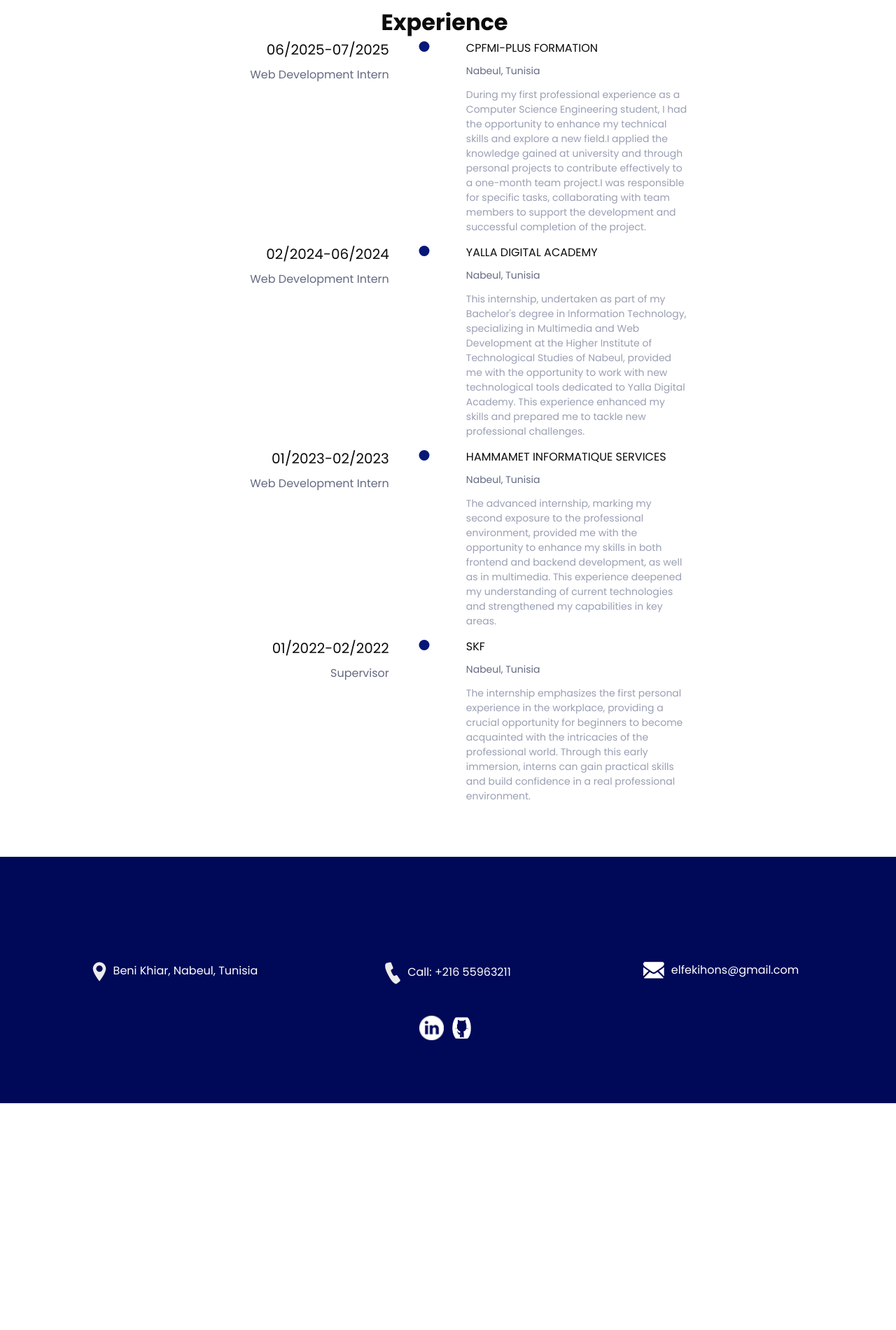
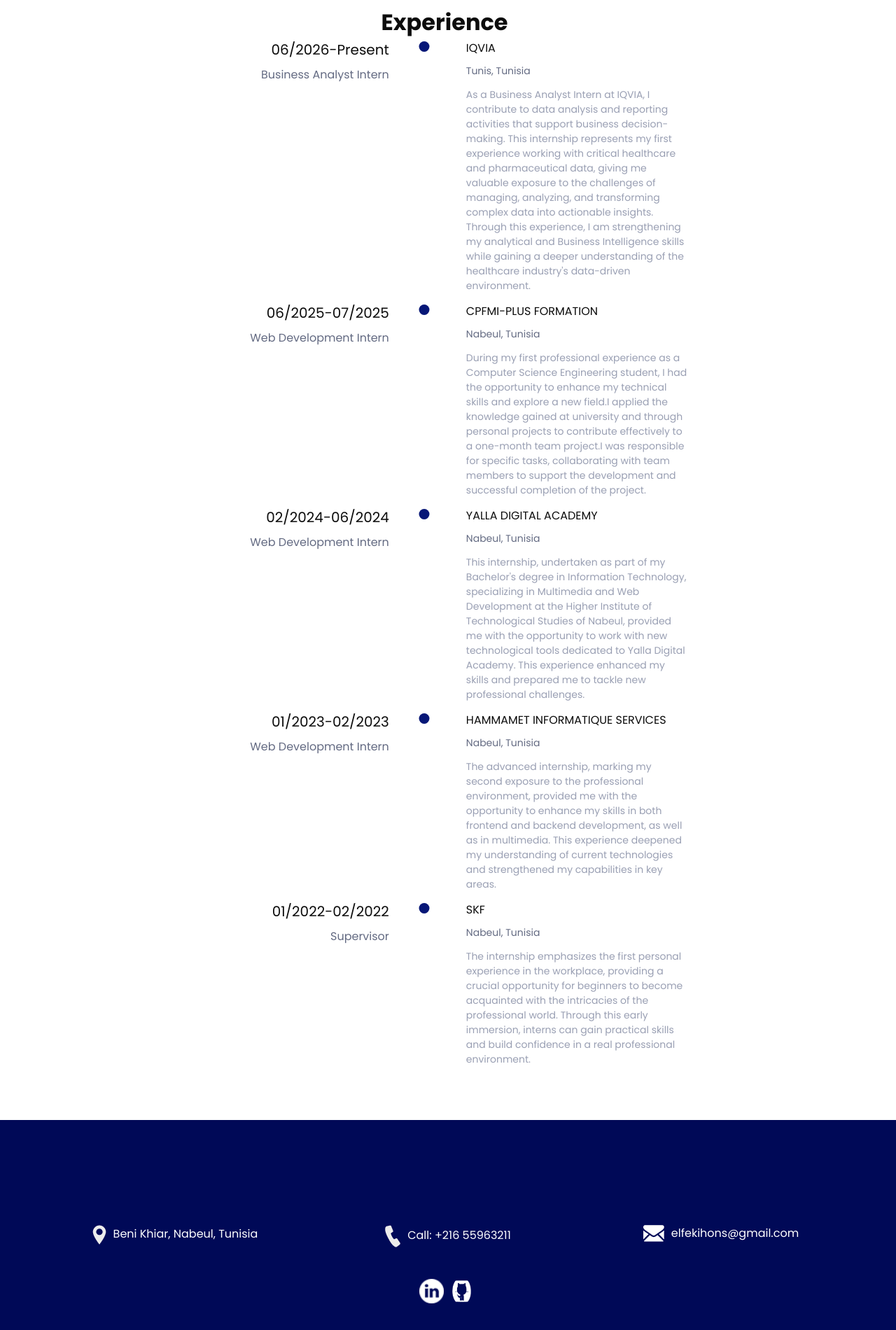
Before and after one commit to OnsElfekih/portfolio, a website: page experience.html in a window 1280 px wide. Shown: the part 120-2020 px from the top of the page at 70% size. Before the commit the page ends 1696 px from the top, so only its background shows below. Drawn offline with nearby package versions, Linux system fonts and the light colour scheme.

Commit message:
newExperience

```diff
--- a/experience.html
+++ b/experience.html
@@ -1,46 +1,81 @@
-<!DOCTYPE html>
+<!doctype html>
 <html>
-
   <head>
     <meta charset="utf-8" />
     <meta http-equiv="X-UA-Compatible" content="IE=edge" />
-  <meta name="viewport" content="width=device-width, initial-scale=1, shrink-to-fit=no" />
+    <meta
+      name="viewport"
+      content="width=device-width, initial-scale=1, shrink-to-fit=no"
+    />
     <meta name="keywords" content="" />
     <meta name="description" content="" />
     <meta name="author" content="" />
 
     <title>Ons Elfekih</title>
-  <link href="images/Black_Modern_Aesthetic_Signature_Typography_Logo-removebg-preview.png" rel="icon">
+    <link
+      href="images/Black_Modern_Aesthetic_Signature_Typography_Logo-removebg-preview.png"
+      rel="icon"
+    />
 
-  <link rel="stylesheet" type="text/css" href="https://cdnjs.cloudflare.com/ajax/libs/OwlCarousel2/2.1.3/assets/owl.carousel.min.css" />
+    <link
+      rel="stylesheet"
+      type="text/css"
+      href="https://cdnjs.cloudflare.com/ajax/libs/OwlCarousel2/2.1.3/assets/owl.carousel.min.css"
+    />
     <link rel="stylesheet" type="text/css" href="css/bootstrap.css" />
-  <link href="https://fonts.googleapis.com/css?family=Poppins:400,600,700&display=swap" rel="stylesheet">
+    <link
+      href="https://fonts.googleapis.com/css?family=Poppins:400,600,700&display=swap"
+      rel="stylesheet"
+    />
     <link href="css/style.css" rel="stylesheet" />
     <link href="css/responsive.css" rel="stylesheet" />
   </head>
 
   <body class="sub_page">
-
     <div class="hero_area">
       <header class="header_section">
         <div class="container">
           <nav class="navbar navbar-expand-lg custom_nav-container">
-          <button class="navbar-toggler" type="button" data-toggle="collapse" data-target="#navbarSupportedContent" aria-controls="navbarSupportedContent" aria-expanded="false" aria-label="Toggle navigation">
+            <button
+              class="navbar-toggler"
+              type="button"
+              data-toggle="collapse"
+              data-target="#navbarSupportedContent"
+              aria-controls="navbarSupportedContent"
+              aria-expanded="false"
+              aria-label="Toggle navigation"
+            >
               <span class="s-1"></span>
               <span class="s-2"></span>
               <span class="s-3"></span>
             </button>
 
             <div class="collapse navbar-collapse" id="navbarSupportedContent">
-            <div class="d-flex ml-auto flex-column flex-lg-row align-items-center">
+              <div
+                class="d-flex ml-auto flex-column flex-lg-row align-items-center"
+              >
                 <ul class="navbar-nav">
-                <li class="nav-item"><a class="nav-link" href="index.html">Home</a></li>
-                <li class="nav-item"><a class="nav-link" href="about.html">About</a></li>
-                <li class="nav-item"><a class="nav-link" href="education.html">Education</a></li>
-                <li class="nav-item"><a class="nav-link" href="skills.html">Skills</a></li>
-                <li class="nav-item active"><a class="nav-link" href="experience.html">Experience</a></li>
-                <li class="nav-item"><a class="nav-link" href="projects.html">Projects</a></li>
-                <li class="nav-item"><a class="nav-link" href="contact.html">Contact</a></li>
+                  <li class="nav-item">
+                    <a class="nav-link" href="index.html">Home</a>
+                  </li>
+                  <li class="nav-item">
+                    <a class="nav-link" href="about.html">About</a>
+                  </li>
+                  <li class="nav-item">
+                    <a class="nav-link" href="education.html">Education</a>
+                  </li>
+                  <li class="nav-item">
+                    <a class="nav-link" href="skills.html">Skills</a>
+                  </li>
+                  <li class="nav-item active">
+                    <a class="nav-link" href="experience.html">Experience</a>
+                  </li>
+                  <li class="nav-item">
+                    <a class="nav-link" href="projects.html">Projects</a>
+                  </li>
+                  <li class="nav-item">
+                    <a class="nav-link" href="contact.html">Contact</a>
+                  </li>
                 </ul>
               </div>
             </div>
@@ -51,13 +86,56 @@
 
     <section id="experience_Section" class="experience">
       <div class="container">
-      <div class="heading_container text-center d-flex justify-content-center">
+        <div
+          class="heading_container text-center d-flex justify-content-center"
+        >
           <h2>Experience</h2>
         </div>
         <div class="container">
           <div class="experience-content">
             <div class="main-timeline">
               <ul>
+                <li>
+                  <div class="single-horizontal-timeline">
+                    <div class="row">
+                      <div class="col-md-5">
+                        <div class="experience-time text-right">
+                          <h5>06/2026-Present</h5>
+                          <h3>Business Analyst Intern</h3>
+                        </div>
+                      </div>
+                      <div class="col-md-offset-1 col-md-5">
+                        <div class="timeline">
+                          <div class="timeline-content">
+                            <h4 class="title">
+                              <i
+                                class="fa fa-circle custom-circle1"
+                                aria-hidden="true"
+                              ></i>
+                              IQVIA
+                            </h4>
+                            <h5>Tunis, Tunisia</h5>
+                            <p class="description">
+                              As a Business Analyst Intern at IQVIA, I
+                              contribute to data analysis and reporting
+                              activities that support business decision-making.
+                              This internship represents my first experience
+                              working with critical healthcare and
+                              pharmaceutical data, giving me valuable exposure
+                              to the challenges of managing, analyzing, and
+                              transforming complex data into actionable
+                              insights. Through this experience, I am
+                              strengthening my analytical and Business
+                              Intelligence skills while gaining a deeper
+                              understanding of the healthcare industry's
+                              data-driven environment.
+                            </p>
+                          </div>
+                        </div>
+                      </div>
+                    </div>
+                  </div>
+                </li>
                 <li>
                   <div class="single-horizontal-timeline">
                     <div class="row">
@@ -71,12 +149,24 @@
                         <div class="timeline">
                           <div class="timeline-content">
                             <h4 class="title">
-                            <i class="fa fa-circle custom-circle1" aria-hidden="true"></i>
+                              <i
+                                class="fa fa-circle custom-circle1"
+                                aria-hidden="true"
+                              ></i>
                               CPFMI-Plus Formation
                             </h4>
                             <h5>Nabeul, Tunisia</h5>
                             <p class="description">
-                            During my first professional experience as a Computer Science Engineering student, I had the opportunity to enhance my technical skills and explore a new field.I applied the knowledge gained at university and through personal projects to contribute effectively to a one-month team project.I was responsible for specific tasks, collaborating with team members to support the development and successful completion of the project.
+                              During my first professional experience as a
+                              Computer Science Engineering student, I had the
+                              opportunity to enhance my technical skills and
+                              explore a new field.I applied the knowledge gained
+                              at university and through personal projects to
+                              contribute effectively to a one-month team
+                              project.I was responsible for specific tasks,
+                              collaborating with team members to support the
+                              development and successful completion of the
+                              project.
                             </p>
                           </div>
                         </div>
@@ -97,12 +187,23 @@
                         <div class="timeline">
                           <div class="timeline-content">
                             <h4 class="title">
-                            <i class="fa fa-circle custom-circle1" aria-hidden="true"></i>
+                              <i
+                                class="fa fa-circle custom-circle1"
+                                aria-hidden="true"
+                              ></i>
                               Yalla Digital Academy
                             </h4>
                             <h5>Nabeul, Tunisia</h5>
                             <p class="description">
-                            This internship, undertaken as part of my Bachelor's degree in Information Technology, specializing in Multimedia and Web Development at the Higher Institute of Technological Studies of Nabeul, provided me with the opportunity to work with new technological tools dedicated to Yalla Digital Academy. This experience enhanced my skills and prepared me to tackle new professional challenges.
+                              This internship, undertaken as part of my
+                              Bachelor's degree in Information Technology,
+                              specializing in Multimedia and Web Development at
+                              the Higher Institute of Technological Studies of
+                              Nabeul, provided me with the opportunity to work
+                              with new technological tools dedicated to Yalla
+                              Digital Academy. This experience enhanced my
+                              skills and prepared me to tackle new professional
+                              challenges.
                             </p>
                           </div>
                         </div>
@@ -124,12 +225,21 @@
                         <div class="timeline">
                           <div class="timeline-content">
                             <h4 class="title">
-                            <i class="fa fa-circle custom-circle1" aria-hidden="true"></i>
+                              <i
+                                class="fa fa-circle custom-circle1"
+                                aria-hidden="true"
+                              ></i>
                               Hammamet Informatique Services
                             </h4>
                             <h5>Nabeul, Tunisia</h5>
                             <p class="description">
-                            The advanced internship, marking my second exposure to the professional environment, provided me with the opportunity to enhance my skills in both frontend and backend development, as well as in multimedia. This experience deepened my understanding of current technologies and strengthened my capabilities in key areas.
+                              The advanced internship, marking my second
+                              exposure to the professional environment, provided
+                              me with the opportunity to enhance my skills in
+                              both frontend and backend development, as well as
+                              in multimedia. This experience deepened my
+                              understanding of current technologies and
+                              strengthened my capabilities in key areas.
                             </p>
                           </div>
                         </div>
@@ -151,12 +261,21 @@
                         <div class="timeline">
                           <div class="timeline-content">
                             <h4 class="title">
-                            <i class="fa fa-circle custom-circle1" aria-hidden="true"></i>
+                              <i
+                                class="fa fa-circle custom-circle1"
+                                aria-hidden="true"
+                              ></i>
                               SKF
                             </h4>
                             <h5>Nabeul, Tunisia</h5>
                             <p class="description">
-                            The internship emphasizes the first personal experience in the workplace, providing a crucial opportunity for beginners to become acquainted with the intricacies of the professional world. Through this early immersion, interns can gain practical skills and build confidence in a real professional environment.
+                              The internship emphasizes the first personal
+                              experience in the workplace, providing a crucial
+                              opportunity for beginners to become acquainted
+                              with the intricacies of the professional world.
+                              Through this early immersion, interns can gain
+                              practical skills and build confidence in a real
+                              professional environment.
                             </p>
                           </div>
                         </div>
@@ -169,22 +288,49 @@
           </div>
         </div>
       </div>
-  </section><!--/.experience-->
+    </section>
+    <!--/.experience-->
 
     <section class="info_section layout_padding">
       <div class="container">
         <div class="info_contact">
           <div class="row">
-          <div class="col-md-4"><a href="https://maps.app.goo.gl/ZL3s32MJDawoHsK37"><img src="images/location-white.png" alt=""><span>Beni Khiar, Nabeul, Tunisia</span></a></div>
-          <div class="col-md-4"><a href="tel:+21655963211"><img src="images/telephone-white.png" alt=""><span>Call: +216 55963211</span></a></div>
-          <div class="col-md-4"><a href="mailto:elfekihons@gmail.com"><img src="images/envelope-white.png" alt=""><span>elfekihons@gmail.com</span></a></div>
+            <div class="col-md-4">
+              <a href="https://maps.app.goo.gl/ZL3s32MJDawoHsK37"
+                ><img src="images/location-white.png" alt="" /><span
+                  >Beni Khiar, Nabeul, Tunisia</span
+                ></a
+              >
+            </div>
+            <div class="col-md-4">
+              <a href="tel:+21655963211"
+                ><img src="images/telephone-white.png" alt="" /><span
+                  >Call: +216 55963211</span
+                ></a
+              >
+            </div>
+            <div class="col-md-4">
+              <a href="mailto:elfekihons@gmail.com"
+                ><img src="images/envelope-white.png" alt="" /><span
+                  >elfekihons@gmail.com</span
+                ></a
+              >
+            </div>
           </div>
         </div>
         <div class="row justify-content-center">
           <div class="col-md-4 col-lg-3">
             <div class="info_social text-center custom-position">
-            <div><a href="https://www.linkedin.com/in/onselfekih/"><img src="images/linkedin.png" alt=""></a></div>
-            <div><a href="https://github.com/OnsElfekih"><img src="images/github.png" alt="" width="35" height="35"></a></div>
+              <div>
+                <a href="https://www.linkedin.com/in/onselfekih/"
+                  ><img src="images/linkedin.png" alt=""
+                /></a>
+              </div>
+              <div>
+                <a href="https://github.com/OnsElfekih"
+                  ><img src="images/github.png" alt="" width="35" height="35"
+                /></a>
+              </div>
             </div>
           </div>
         </div>
@@ -194,5 +340,4 @@
     <script src="js/jquery-3.4.1.min.js"></script>
     <script src="js/bootstrap.js"></script>
   </body>
-
 </html>
```
Also changed, not shown: index.html (+21 -6 lines). Lines whose indentation alone changed are shown as unchanged.
